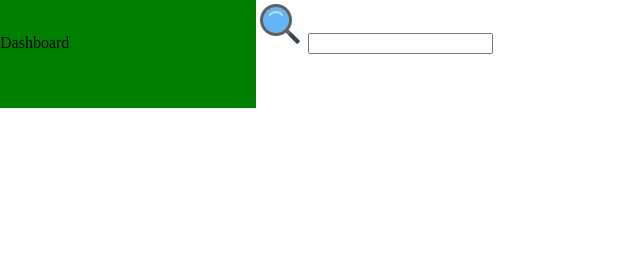
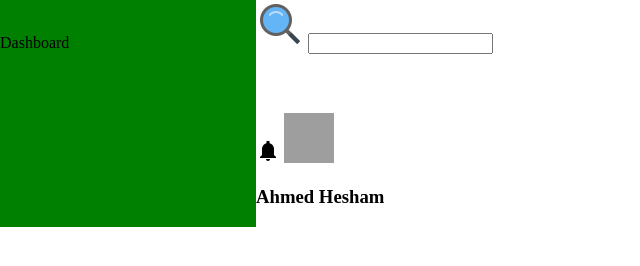
Before and after one commit to ahmed-H20/My-dashbord, a plain HTML site: page index.html in a window 1280 px wide. Shown: the whole page, without its empty margins (0-640 px from the left). Drawn offline with nearby package versions, Linux system fonts and the light colour scheme; grey boxes are pictures that could not be loaded.

Commit message:
Make Profile container in header

```diff
--- a/index.html
+++ b/index.html
@@ -13,6 +13,11 @@
         <div class="search">
             <label><img src="img/search-icon.png" alt="search icon"></label>
             <input type="text">
+        </div>
+        <div class="profile-container">
+            <img src="img/bell.png" alt="bell icon">
+            <img src="https://picsum.photos/50/50" alt="random user image">
+            <h3>Ahmed Hesham</h3>
         </div>
     </div>
     <div class="main container">
```
